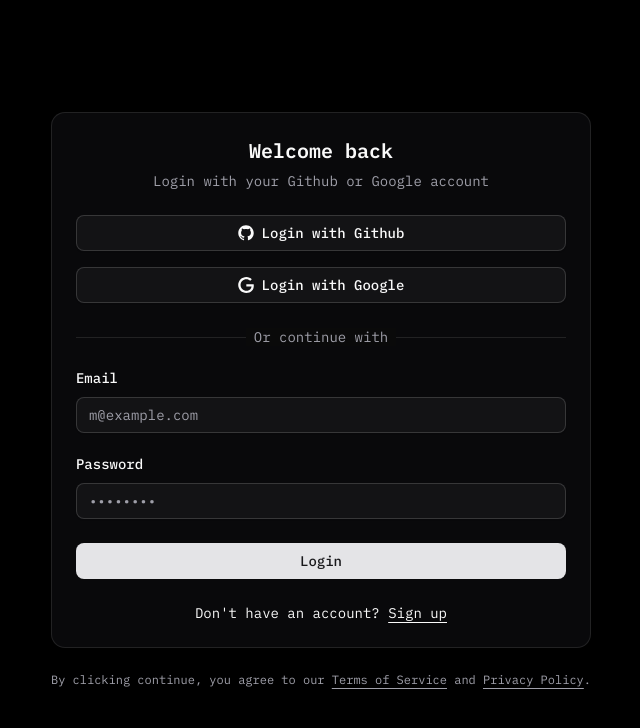
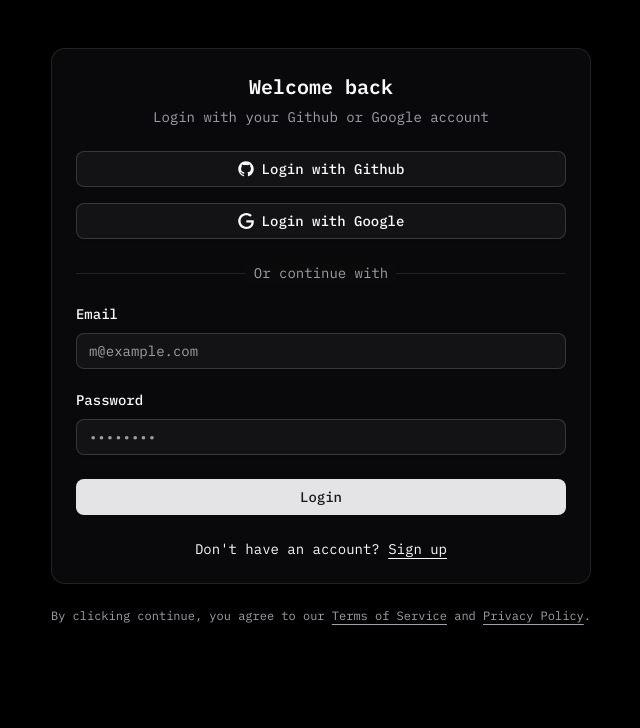
Before and after one commit to loeclos/undictify, a Next.js app: page /login in a window 1280 px wide. Shown: the top 728 px of the page, without its empty margins (319-959 px from the left). Built offline with nearby package versions, Linux system fonts and the light colour scheme; no server answers.

Commit message:
Fix Footer Overlap with Content

```diff
--- a/src/app/dashboard/page.tsx
+++ b/src/app/dashboard/page.tsx
@@ -3,7 +3,7 @@ import { Tabs, TabsContent, TabsList, TabsTrigger } from '@/components/ui/tabs';
 
 const Dashboard: React.FC = () => {
     return (
-        <div className="min-h-screen p-6 font-sans">
+        <div className="min-h-screen p-6 font-sans pb-32">
             <div className="max-w-7xl mx-auto">
                 <h1 className="text-3xl font-bold  text-white mb-6">
                     Dashboard
--- a/src/app/login/page.tsx
+++ b/src/app/login/page.tsx
@@ -58,7 +58,7 @@ export default async function Page({ searchParams }: PageProps) {
     }
 
     return (
-        <div className="flex px-3 h-screen bg-black font-mono items-center justify-center">
+        <div className="flex px-3 h-screen bg-black font-mono items-center justify-center pb-32">
             <div className="flex flex-col gap-6">
                 <Card className="bg-background">
                     <CardHeader className="text-center">
--- a/src/app/page.tsx
+++ b/src/app/page.tsx
@@ -16,7 +16,7 @@ export default function Page() {
     return (
         <>
             <Navbar links={navItems} />
-            <main className="min-h-screen text-foreground flex flex-col items-center justify-center px-6 bg-black relative">
+            <main className="min-h-screen text-foreground flex flex-col items-center justify-center px-6 bg-black relative pb-32">
                 <section className="text-center max-w-xl space-y-6">
                     <Hero/>
                 </section>
--- a/src/app/signup/page.tsx
+++ b/src/app/signup/page.tsx
@@ -13,7 +13,7 @@ export default async function Page() {
   }
 
   return (
-    <div className="flex px-3 h-screen bg-black font-mono items-center justify-center">
+    <div className="flex px-3 h-screen bg-black font-mono items-center justify-center pb-32">
       <div className="flex flex-col gap-6">
         <Card className="overflow-hidden p-0">
           <CardContent className="grid p-0 md:grid-cols-2">
```
